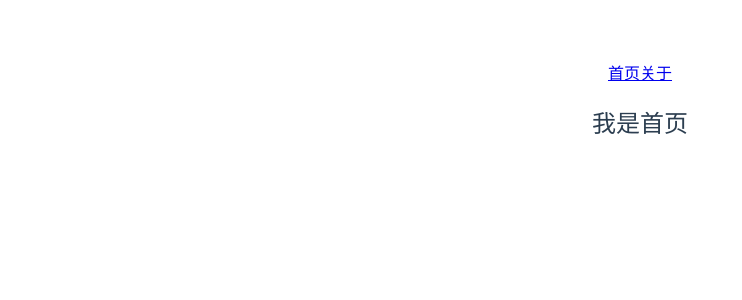
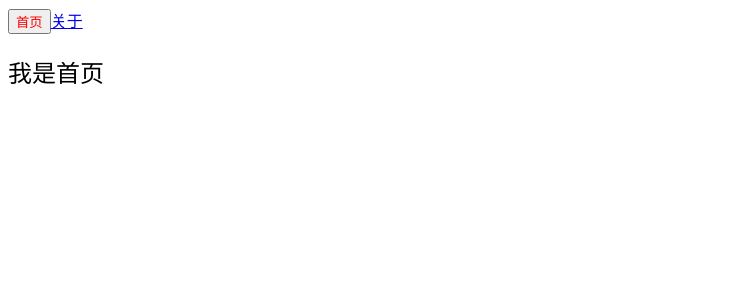
Before and after one commit to zdana/vueTest, a Vue app in the folder vueTest/: page /home in a window 1280 px wide. Shown: the top 300 px of the page, without its empty margins (0-742 px from the left). Built offline with nearby package versions, Linux system fonts and the light colour scheme.

Commit message:
router-link属性补充

```diff
--- a/vueTest/src/App.vue
+++ b/vueTest/src/App.vue
@@ -1,8 +1,16 @@
 <template>
   <div id="app">
-    <!-- <router-view/> -->
-    <!-- router-link是vuerouter带来的全局组件，被渲染成a标签 -->
-    <router-link to="/home">首页</router-link>
+    <!--
+      router-link是vuerouter带来的全局组件，被渲染成a标签
+      属性1. to: 指定跳转的路径
+      属性2. tag:制动router-link之后渲染成什么组件，如 tag="button"
+      属性3. replac:不希望切换组件的时候可以使用浏览器的后退前进按钮
+      属性4. active-class:点击时调用actice这个class，该方法的缺陷是每当需要逐个给标签添加 active-class="active"，
+            替代方法: 在router中加入：linkActiveClass:'active'
+    -->
+    <!-- <router-link to="/home" tag="button" replace="" active-class="active">首页</router-link>
+    <router-link to="/about" active-class="active">关于</router-link> -->
+    <router-link to="/home" tag="button" replace="">首页</router-link>
     <router-link to="/about">关于</router-link>
     <!--  <router-view/>表示占位，根据当前路径动态渲染不同组件-->
      <router-view/>
@@ -16,12 +24,8 @@ export default {
 </script>
 
 <style>
-#app {
-  font-family: 'Avenir', Helvetica, Arial, sans-serif;
-  -webkit-font-smoothing: antialiased;
-  -moz-osx-font-smoothing: grayscale;
-  text-align: center;
-  color: #2c3e50;
-  margin-top: 60px;
+/* 点击按钮切换时字体变成红色 */
+.active{
+  color: red;
 }
 </style>
--- a/vueTest/src/router/index.js
+++ b/vueTest/src/router/index.js
@@ -7,6 +7,7 @@ Vue.use(Router)
 
 export default new Router({
   mode:'history',//将hash路径改为history，即取代哦浏览器url中的#变成html模式
+  linkActiveClass:'active',
   routes: [
     {
       path: '',
```
